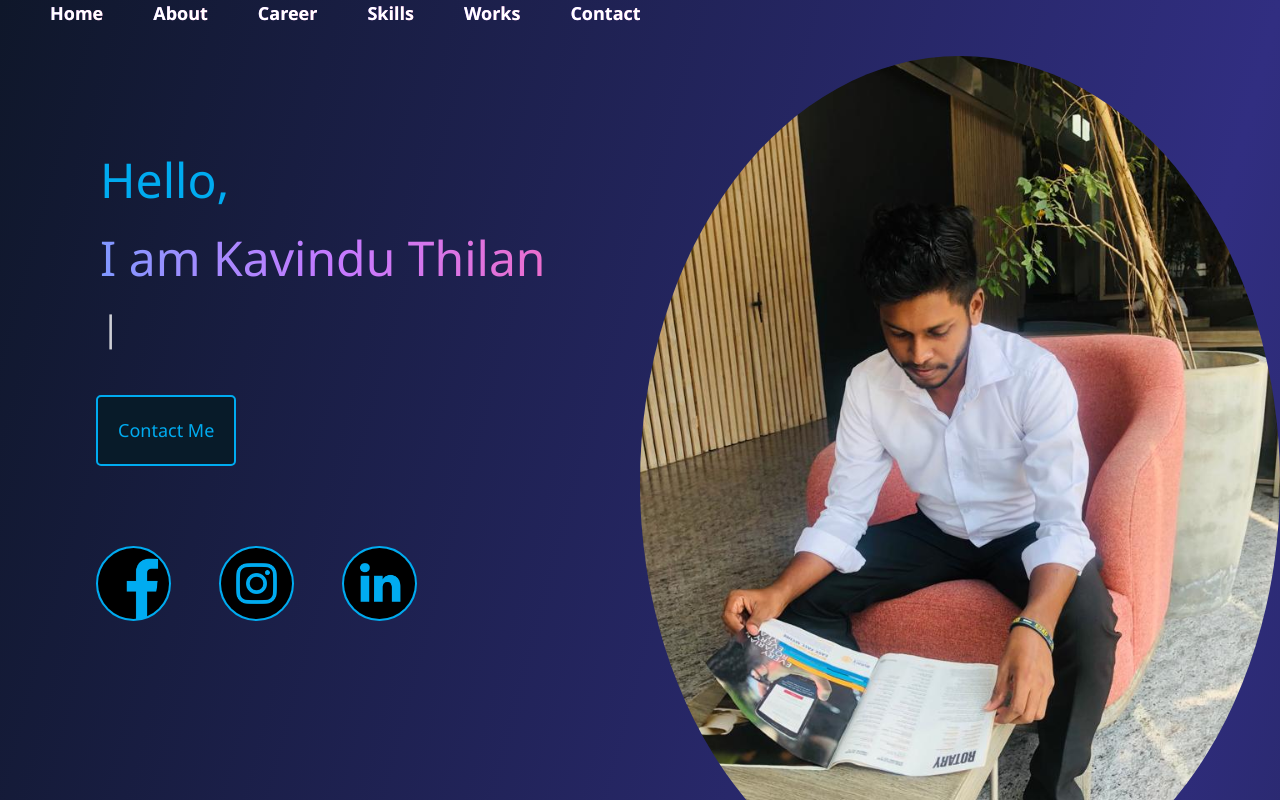
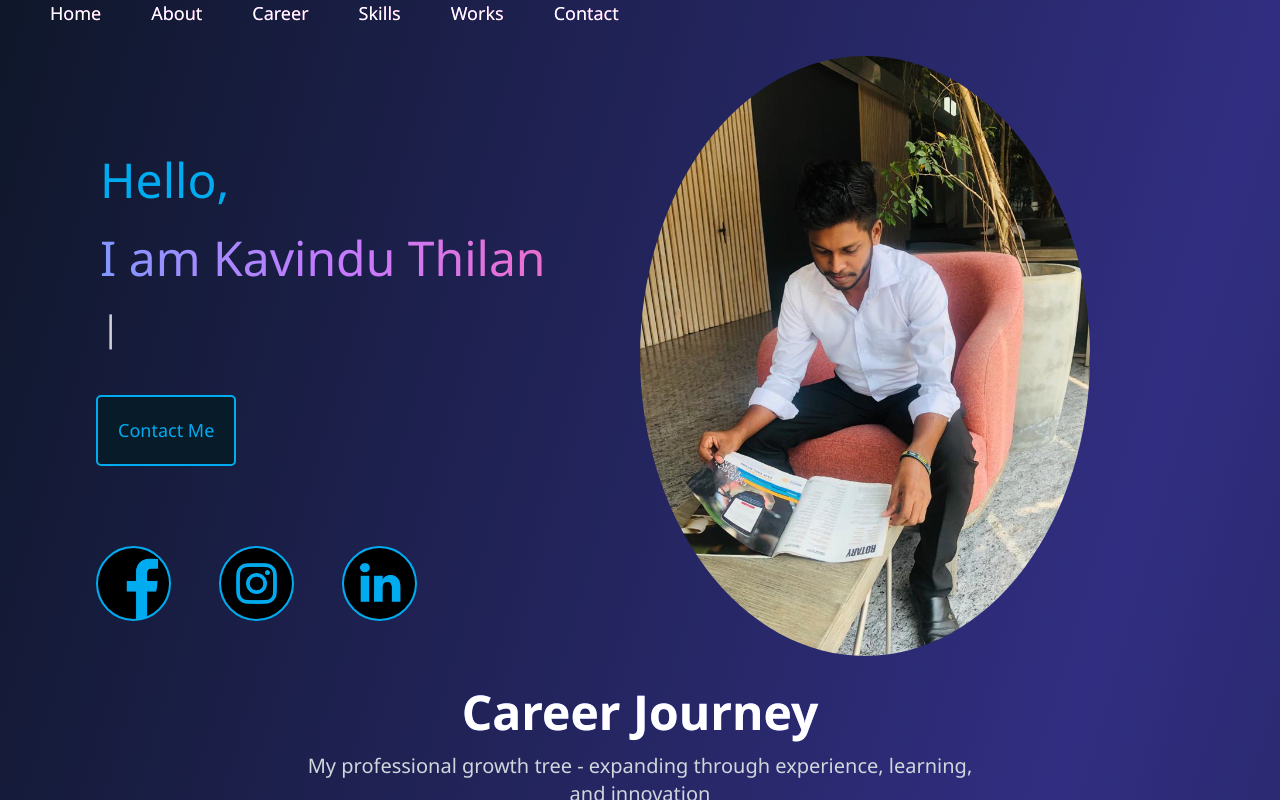
Before and after one commit to kavinduthilan/kavinduthilanworks, a React (Vite) app: page / in a window 1280 px wide. Shown: the top 800 px of the page. Built offline with nearby package versions, Linux system fonts and the light colour scheme.

Commit message:
changed some styles

```diff
--- a/src/components/Header/Header.jsx
+++ b/src/components/Header/Header.jsx
@@ -5,22 +5,22 @@ const Header = () => {
   return (
     <div className="w-full h-14">
       <ul className="fixed list-none cursor-pointer">
-        <li className="inline pl-[50px] text-[18px] font-bold text-white mb-4 bg-gradient-to-r from-blue-400 via-purple-400 to-pink-400 bg-clip-text text-transparent ">
+        <li className="inline pl-[50px] text-[18px]  text-white mb-4 bg-gradient-to-r from-blue-400 via-purple-400 to-pink-400 bg-clip-text text-transparent ">
           <Link to="/">Home</Link>
         </li>
-        <li className="inline pl-[50px] text-[18px] font-bold text-white mb-4 bg-gradient-to-r from-blue-400 via-purple-400 to-pink-400 bg-clip-text text-transparent">
+        <li className="inline pl-[50px] text-[18px]  text-white mb-4 bg-gradient-to-r from-blue-400 via-purple-400 to-pink-400 bg-clip-text text-transparent">
           <Link to="/about">About</Link>
         </li>
-        <li className="inline pl-[50px] text-[18px] font-bold text-white mb-4 bg-gradient-to-r from-blue-400 via-purple-400 to-pink-400 bg-clip-text text-transparent">
+        <li className="inline pl-[50px] text-[18px]  text-white mb-4 bg-gradient-to-r from-blue-400 via-purple-400 to-pink-400 bg-clip-text text-transparent">
           <Link to="/career">Career</Link>
         </li>
-        <li className="inline pl-[50px] text-[18px] font-bold text-white mb-4 bg-gradient-to-r from-blue-400 via-purple-400 to-pink-400 bg-clip-text text-transparent">
+        <li className="inline pl-[50px] text-[18px]  text-white mb-4 bg-gradient-to-r from-blue-400 via-purple-400 to-pink-400 bg-clip-text text-transparent">
           <Link to="/skills">Skills</Link>
         </li>
-        <li className="inline pl-[50px] text-[18px] font-bold text-white mb-4 bg-gradient-to-r from-blue-400 via-purple-400 to-pink-400 bg-clip-text text-transparent">
+        <li className="inline pl-[50px] text-[18px]  text-white mb-4 bg-gradient-to-r from-blue-400 via-purple-400 to-pink-400 bg-clip-text text-transparent">
           <Link to="/work">Works</Link>
         </li>
-        <li className="inline pl-[50px] text-[18px] font-bold text-white mb-4 bg-gradient-to-r from-blue-400 via-purple-400 to-pink-400 bg-clip-text text-transparent">
+        <li className="inline pl-[50px] text-[18px]  text-white mb-4 bg-gradient-to-r from-blue-400 via-purple-400 to-pink-400 bg-clip-text text-transparent">
           <Link to="/contact">Contact</Link>
         </li>
       </ul>
--- a/src/components/Profile/Profile.jsx
+++ b/src/components/Profile/Profile.jsx
@@ -67,7 +67,7 @@ const Profile = () => {
       </div>
 
       <div>
-        <img className="rounded-[50%]" src={pic} alt="kavindu" />
+        <img className="h-[600px] rounded-[50%]" src={pic} alt="kavindu" />
       </div>
     </div>
   );
```
